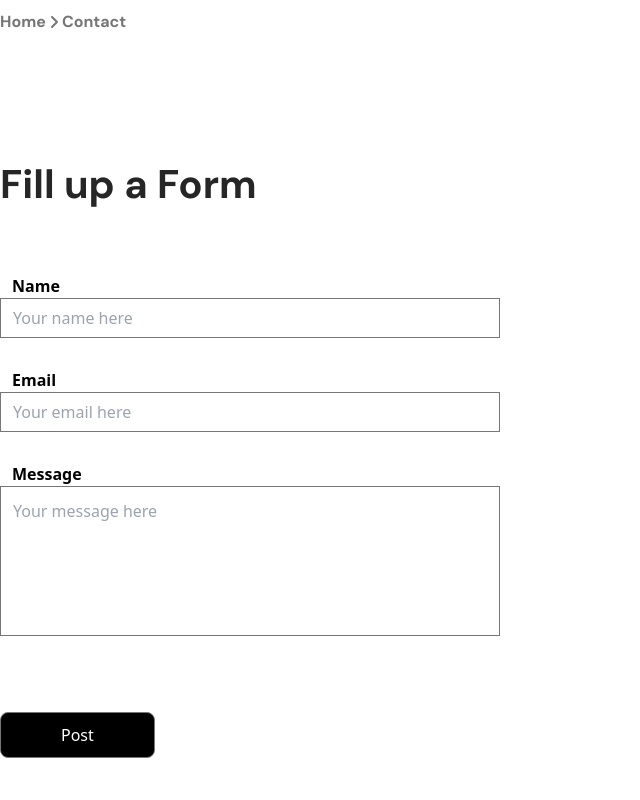
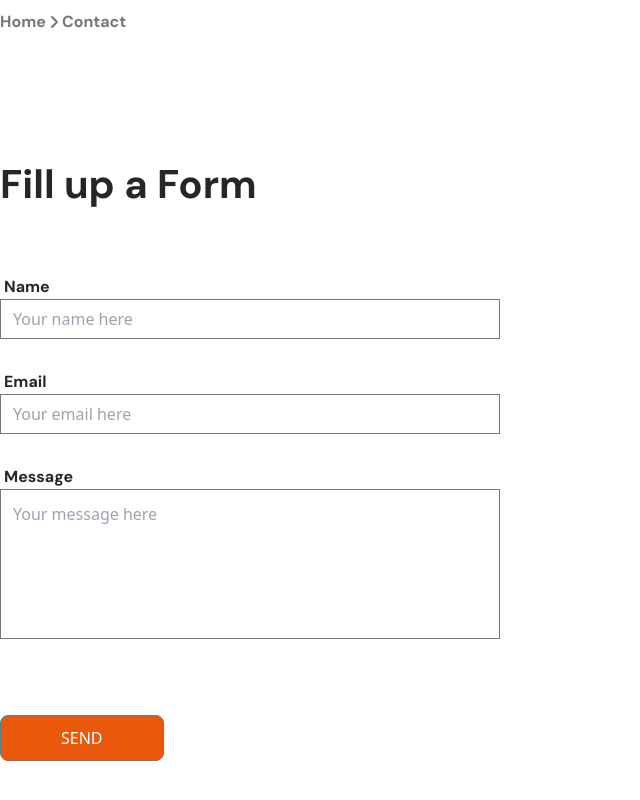
Before and after one commit to delowarmi/Orebi_e-Commerce_with-Responsive, a React (Vite) app: page /contact in a window 1280 px wide. Shown: the part 288-1088 px from the top of the page, without its empty margins (0-640 px from the left). Built offline with nearby package versions, Linux system fonts and the light colour scheme; no server answers.

Commit message:
style: update contact form labels and button for improved aesthetics

```diff
--- a/src/components/pages/Contact.jsx
+++ b/src/components/pages/Contact.jsx
@@ -40,7 +40,7 @@ const Contact = () => {
         <form onSubmit={handleSubmit} className="pt-5 lg:pt-[60px]">
           <div>
             <label htmlFor="name">
-              <b className="pl-3">Name</b>
+              <b className="pl-1 text-navHColor font-dm">Name</b>
             </label>
             <br />
             <input
@@ -56,7 +56,7 @@ const Contact = () => {
 
           <div className="pt-[30px]">
             <label htmlFor="email">
-              <b className="pl-3">Email</b>
+              <b className="pl-1 text-navHColor font-dm">Email</b>
             </label>
             <br />
             <input
@@ -72,7 +72,7 @@ const Contact = () => {
 
           <div className="pt-[30px]">
             <label htmlFor="message">
-              <b className="pl-3">Message</b>
+              <b className="pl-1 text-navHColor font-dm">Message</b>
             </label>
             <br />
             <textarea
@@ -86,8 +86,8 @@ const Contact = () => {
           </div>
 
           <div className="pt-[30px] group">
-            <button type="submit" className=" hover:bg-slate-700 hover:text-yellow-600 rounded-lg border border-navColor py-[10px] px-[60px] mt-[40px] bg-black text-white">
-              Post
+            <button type="submit" className=" hover:bg-slate-700 hover:text-yellow-600 rounded-lg border border-navColor py-[10px] px-[60px] mt-[40px] bg-orange-600 text-white">
+              SEND
             </button>
           </div>
         </form>
```
